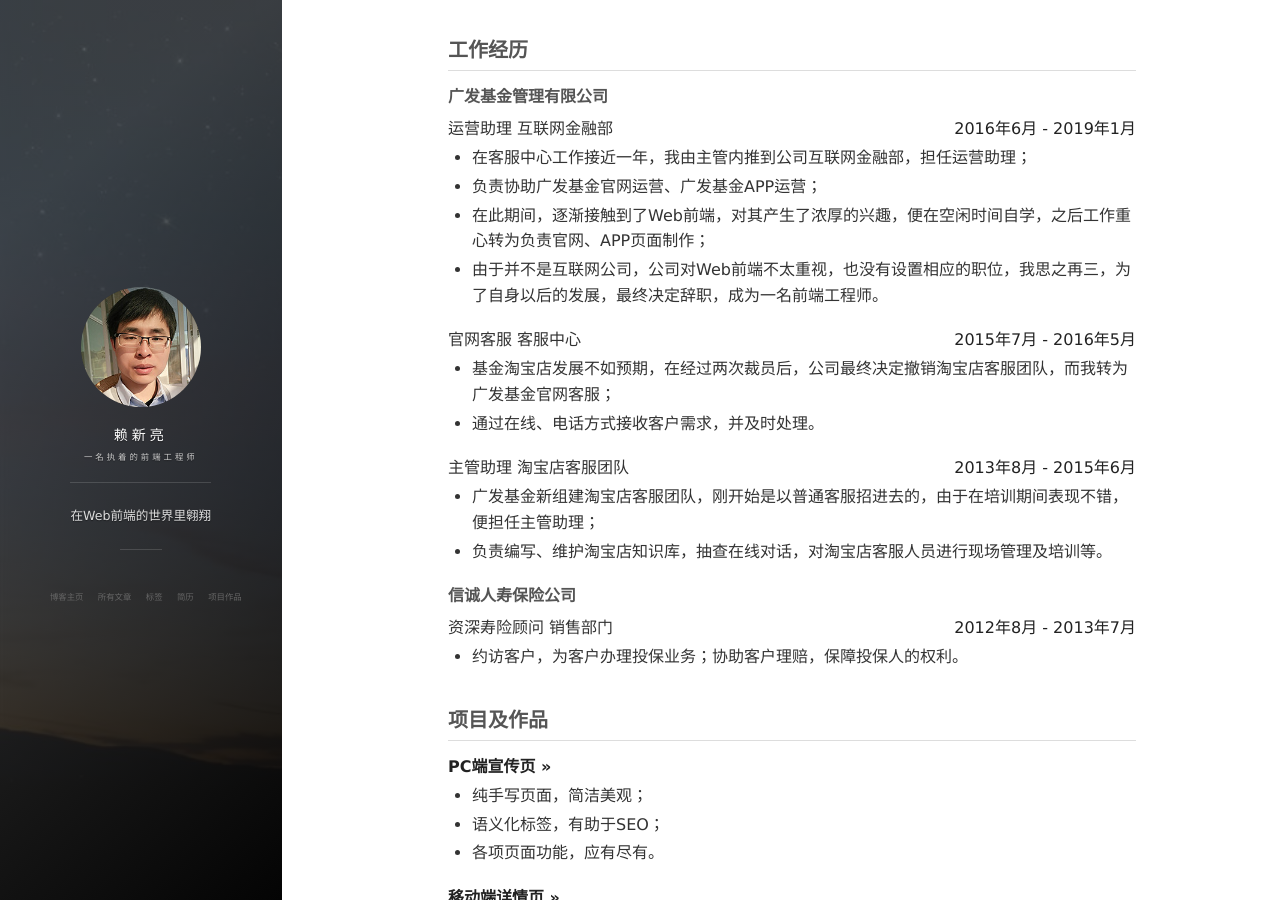
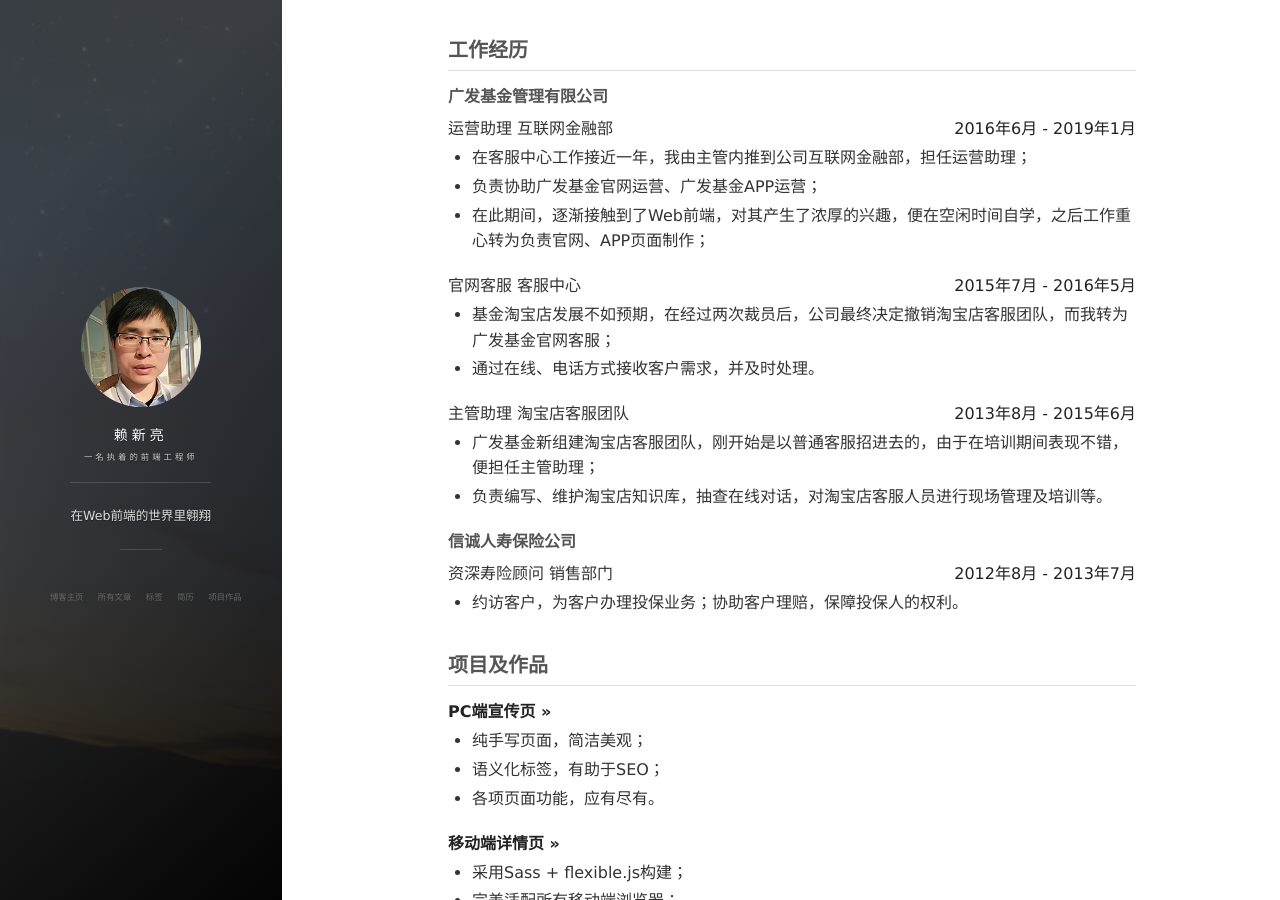
Before and after one commit to xmjr/xmjr.github.io, a Jekyll site: the page built from resume.html, in a window 1280 px wide and 900 px high, scrolled down 454 px. Built offline with Jekyll 4.4.1, drawn with Linux system fonts in a browser that asks for light colours; nearby versions of some CDN libraries; comment, search, counter and statistics services are not loaded.

Commit message:
Signed-off-by: xmjr <xinlianglai@163.com>

```diff
--- a/resume.html
+++ b/resume.html
@@ -33,7 +33,6 @@
             <li>在客服中心工作接近一年，我由主管内推到公司互联网金融部，担任运营助理；</li>
             <li>负责协助广发基金官网运营、广发基金APP运营；</li>
             <li>在此期间，逐渐接触到了Web前端，对其产生了浓厚的兴趣，便在空闲时间自学，之后工作重心转为负责官网、APP页面制作；</li>
-            <li>由于并不是互联网公司，公司对Web前端不太重视，也没有设置相应的职位，我思之再三，为了自身以后的发展，最终决定辞职，成为一名前端工程师。</li>
         </ul>
 
         <p class= "time">2015年7月 - 2016年5月</p>
```
